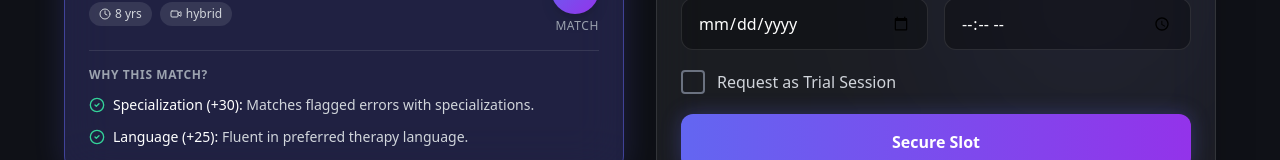
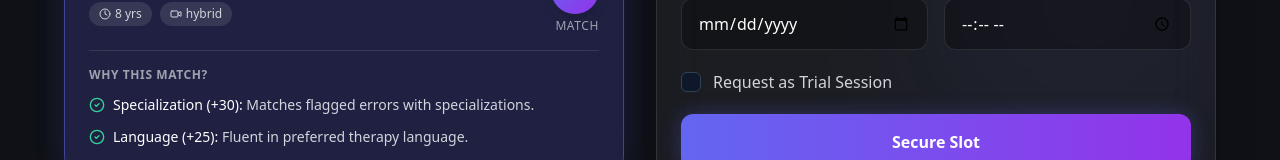
Before and after one commit to NarenXO/HouseOfVoice, a React (Vite) app in the folder frontend/: page / in a window 1280 px wide. Both pictures are taken after a click on the element 344 px from the left and 367 px from the top of the page. Shown: the part 311-471 px from the top of the page. Built offline with nearby package versions, Linux system fonts and the light colour scheme; no server answers; the HTML template or start-up script is replaced by a standard one.

Commit message:
matching: complete Kavya domain feature slice with UI fixes

```diff
--- a/frontend/src/features/matching-booking-plan/MatchingHome.tsx
+++ b/frontend/src/features/matching-booking-plan/MatchingHome.tsx
@@ -2,7 +2,7 @@ import React, { useState, useEffect } from 'react';
 import {
   Star, Clock, Video, Users, Calendar, AlertCircle,
   CheckCircle2, ChevronRight, User, Loader2, Sparkles,
-  UserPlus, CalendarDays, BrainCircuit
+  UserPlus, CalendarDays, BrainCircuit, Check
 } from 'lucide-react';
 
 // --- Types ---
@@ -370,7 +370,7 @@ export default function MatchingHome() {
                     </div>
                   </div>
 
-                  <label className={`flex items-center space-x-3 group ${booking ? 'cursor-not-allowed opacity-50' : 'cursor-pointer'}`}>
+                  <label className={`flex items-center space-x-3 group ${booking ? 'opacity-50 cursor-not-allowed pointer-events-none' : 'cursor-pointer'}`}>
                     <div className="relative flex items-center justify-center">
                       <input
                         type="checkbox"
@@ -379,8 +379,8 @@ export default function MatchingHome() {
                         disabled={!!booking}
                         className="peer sr-only"
                       />
-                      <div className="w-6 h-6 border-2 border-gray-500 rounded flex items-center justify-center peer-checked:bg-indigo-500 peer-checked:border-indigo-500 transition-all">
-                        <CheckCircle2 className="w-4 h-4 text-white opacity-0 peer-checked:opacity-100" />
+                      <div className={`transition-all ${isTrial ? 'w-5 h-5 bg-indigo-600 border border-indigo-500 rounded-md flex items-center justify-center' : 'w-5 h-5 bg-slate-900 border border-slate-700 rounded-md'}`}>
+                        {isTrial && <Check className="w-3.5 h-3.5 text-white stroke-[3]" />}
                       </div>
                     </div>
                     <span className="text-gray-300 group-hover:text-white transition-colors">Request as Trial Session</span>
```
Also changed, not shown: 1 other file (tests, documents, lock files or other folders).
